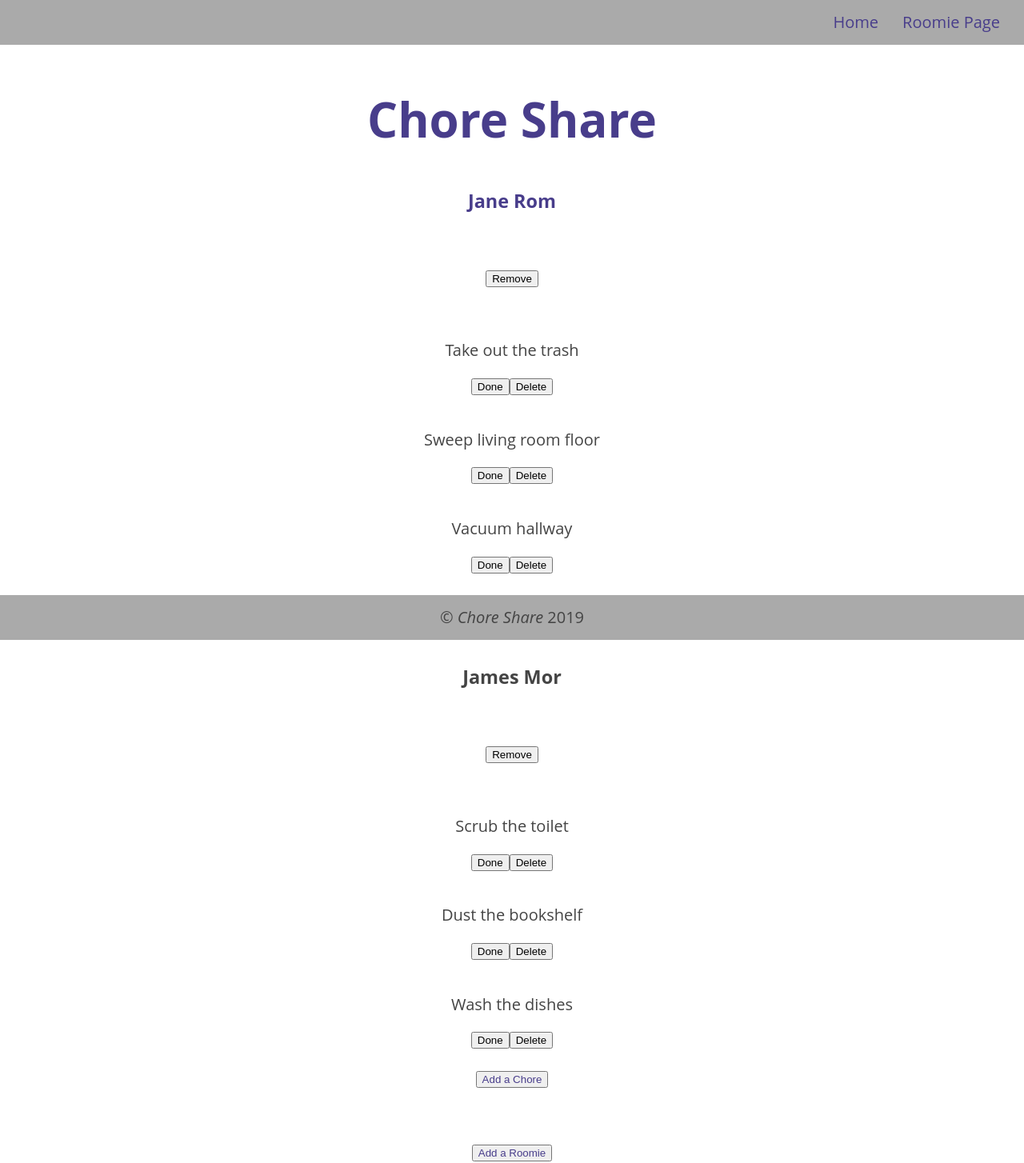
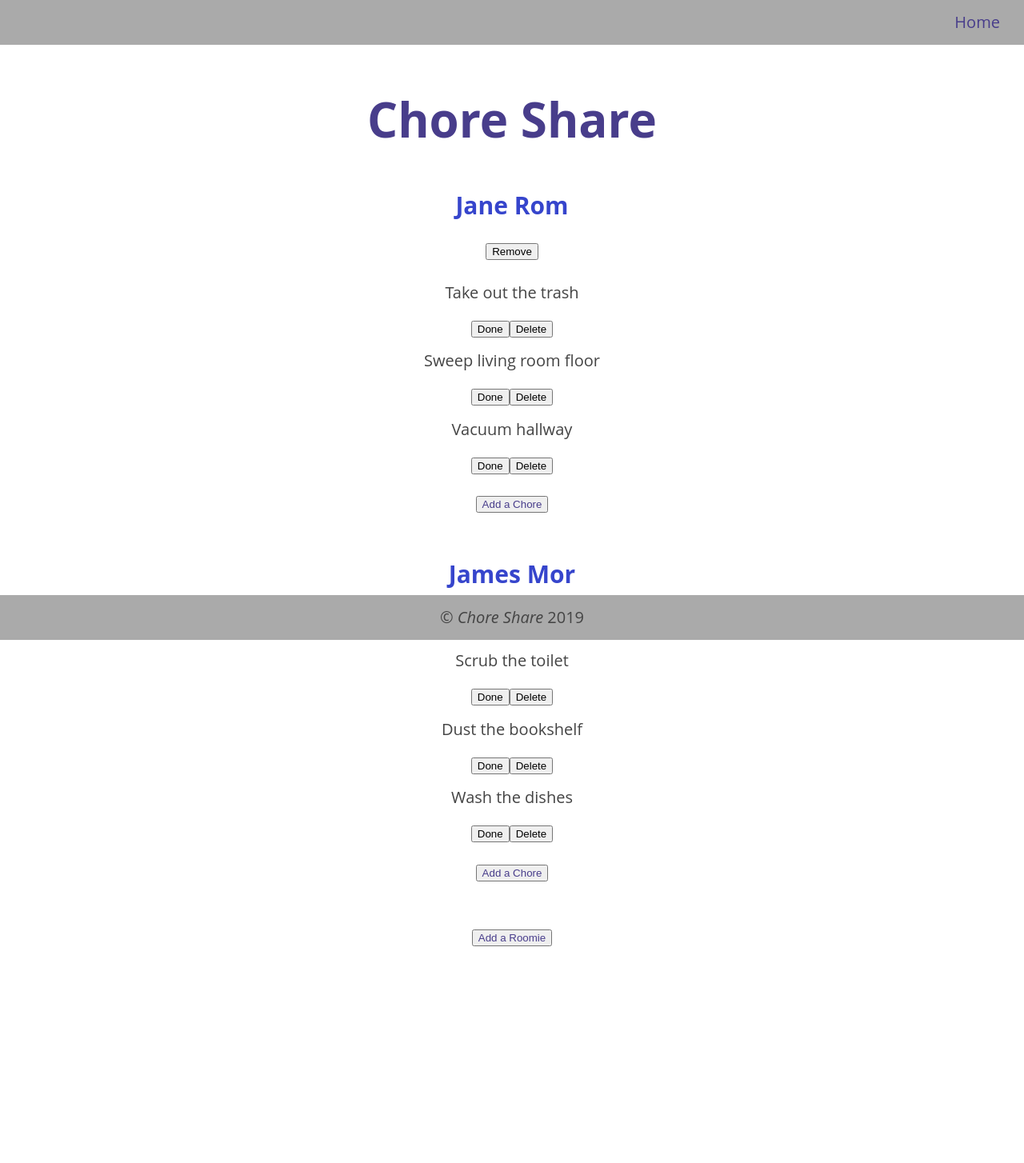
Before and after one commit to Jadedtofu/chore-share-app, a React (Create React App) app: page /home in a window 1280 px wide. Shown: the whole page at 80% size. After the commit the page ends 1355 px from the top, so only its background shows below. Built offline with nearby package versions, Linux system fonts and the light colour scheme.

Commit message:
removed roomie page, tested and did not like. Added roomie info as tooltip

```diff
--- a/src/App.js
+++ b/src/App.js
@@ -8,7 +8,6 @@ import Landing from './Landing/Landing';
 import Home from './Home/Home';
 import AddChore from './AddChore/AddChore';
 import AddRoomie from './AddRoomie/AddRoomie';
-import RoomiePage from './RoomiePage/RoomiePage';
 
 class App extends Component {
   state = {
@@ -53,11 +52,6 @@ class App extends Component {
           component={AddRoomie}
         />
 
-        <Route
-          path='/roomiePage'
-          component={RoomiePage}
-        />
-
         <Footer />
       </>
     );
--- a/src/Chore/Chore.css
+++ b/src/Chore/Chore.css
@@ -1,4 +1,4 @@
 li {
     list-style: none;
-    padding: 3% 0% 1%;
+    padding: 1% 0% 1%;
 }
--- a/src/Home/Home.css
+++ b/src/Home/Home.css
@@ -6,8 +6,13 @@ ul {
 
 section {
     padding: 0;
+    margin-bottom: 4%;
 }
 
-.add-chore {
+.addChore {
     margin-top: 2%;
 }
+
+.roomie3 {
+    margin-bottom: 0;
+}
--- a/src/Home/Home.js
+++ b/src/Home/Home.js
@@ -7,10 +7,10 @@ import { Link } from 'react-router-dom';
 class Home extends Component {
     render() {
         return(
-            <>
-            <section className="roomie-1">
-                <Roomie>
-                    <Link to='/roomiePage'>Jane Rom</Link>
+            <main className="homePage">
+            <section className="roomie1">
+                <Roomie note="Rooming for 6 months, likes cats">
+                    Jane Rom
                 </Roomie>
                   <ul>
                     <Chore>
@@ -23,13 +23,13 @@ class Home extends Component {
                         Vacuum hallway
                     </Chore>
                   </ul>
-                <button type="button" className="add-chore">
+                <button type="button" className="addChore">
                     <Link to='/addChore'>Add a Chore </Link>
                 </button>
             </section>
 
-            <section className="roomie-2">
-                <Roomie>
+            <section className="roomie2">
+                <Roomie note="Rooming for 1 year, allergic to dogs">
                     James Mor
                 </Roomie>
                 <ul>
@@ -43,15 +43,17 @@ class Home extends Component {
                         Wash the dishes
                     </Chore>
                   </ul>
-                <button type="button" className="add-chore">
+                <button type="button" className="addChore">
                     <Link to='/addChore'>Add a Chore </Link>
                 </button>
+            </section>
 
-                <button type="button" className="add-roomie">
+            <section className="roomie3">
+                <button type="button" className="addRoomie">
                     <Link to='/addRoomie'>Add a Roomie</Link>
                 </button>
             </section>
-        </>
+        </main>
         );
     }
 }
--- a/src/Landing/Landing.js
+++ b/src/Landing/Landing.js
@@ -5,15 +5,15 @@ import './Landing.css';
 class Landing extends Component {
     render() {
         return (
-            <main className="landing-page">
-                <section className="landing-sub">
+            <main className="landingPage">
+                <section className="landingSub">
                     <header>
                         <h2>Sharing chores we don't want to do, together!</h2>
                     </header>
                     <p>
-                        Chore Share will let roomies share chores in one place! Click "Share" to get started. Next, click "Add Roomie" to add you and your roommate(s). Then click "Add Chore" and select a roomie to start keeping track of each other's chores.
+                        Chore Share will let roomies share chores in one place! Click "View Chores" to get started. Next, click "Add a Roomie" to add you and your roommate(s). Then click "Add a Chore" and select a roomie to start keeping track of each other's chores.
                     </p>
-                    <button type="button"><Link to='/home'>Share!</Link></button>
+                    <button type="button"><Link to='/home'>View Chores</Link></button>
                 </section>
             </main>
         );
--- a/src/Nav/Nav.js
+++ b/src/Nav/Nav.js
@@ -11,9 +11,6 @@ class Nav extends Component {
                         <li className="app-home">
                             <Link to='/home'>Home</Link>
                         </li>
-                        <li className="roomie-page">
-                            <Link to="/roomiePage">Roomie Page</Link>
-                        </li>
                     </ul>
                 </nav>
             </>
--- a/src/Roomie/Roomie.css
+++ b/src/Roomie/Roomie.css
@@ -13,5 +13,48 @@ p {
     display: block;
     margin-left: auto;
     margin-right: auto;
-    margin-bottom: 2%;
+    margin-bottom: 1%;
 }
+
+.tooltip {
+    position: relative;
+    cursor: pointer;
+  }
+
+.tooltipContent {
+    color: rgb(54, 69, 204);
+}
+
+.tooltipMessage {
+    background-color: hsla(0, 0%, 10%, 0.9);
+    border-radius: 3px;
+    color: #fff;
+    left: 30%;
+    right: 30%;
+    padding: 7px 10px;
+    position: absolute;
+    text-align: center;
+    top: calc(-1.2em - 14px);
+    opacity: 0;
+    pointer-events: none;
+    visibility: hidden;
+}
+
+.tooltipMessage:after {
+    border-left: 5px solid transparent;
+    border-right: 5px solid transparent;
+    border-top: 5px solid hsla(0, 0%, 20%, 0.9);
+    content: " ";
+    font-size: 0;
+    left: 6vw;
+    line-height: 0;
+    margin-left: -5px;
+    position: absolute;
+    top: calc(18px + 14px);
+    width: 0;
+}
+
+.tooltip:hover > .tooltipMessage {
+    opacity: 1;
+    visibility: visible;
+}
--- a/src/Roomie/Roomie.js
+++ b/src/Roomie/Roomie.js
@@ -4,12 +4,16 @@ import './Roomie.css';
 export default function Roomie(props) {
         return (
             <>
-                <h3>
+            <div className="tooltip">
+               <header role="banner" className="tooltipContent">
+                <h2>
                     {props.children}
-                </h3>
-                <p>
+                </h2>
+               </header>
+                <p className='tooltipMessage'>
                     {props.note}
                 </p>
+            </div>
                 <button type="button" className="remove-roomie">
                     Remove
                 </button>
--- a/src/RoomiePage/RoomiePage.js
+++ /dev/null
@@ -1,21 +0,0 @@
-import React, { Component } from 'react';
-import './RoomiePage.css';
-import Roomie from '../Roomie/Roomie';
-
-class RoomiePage extends Component {
-    // want this to render the page for the correct roomie
-    render() {
-        return (
-            <>
-                <Roomie note="Rooming for 6 months, likes cats">
-                    Jane Rom
-                </Roomie>
-                <Roomie note="Rooming for 1 year, allergic to dogs">
-                    James Mor
-                </Roomie>
-            </>
-        );
-    }
-}
-
-export default RoomiePage;
```
Also changed, not shown: src/RoomiePage/RoomiePage.css (deleted).
